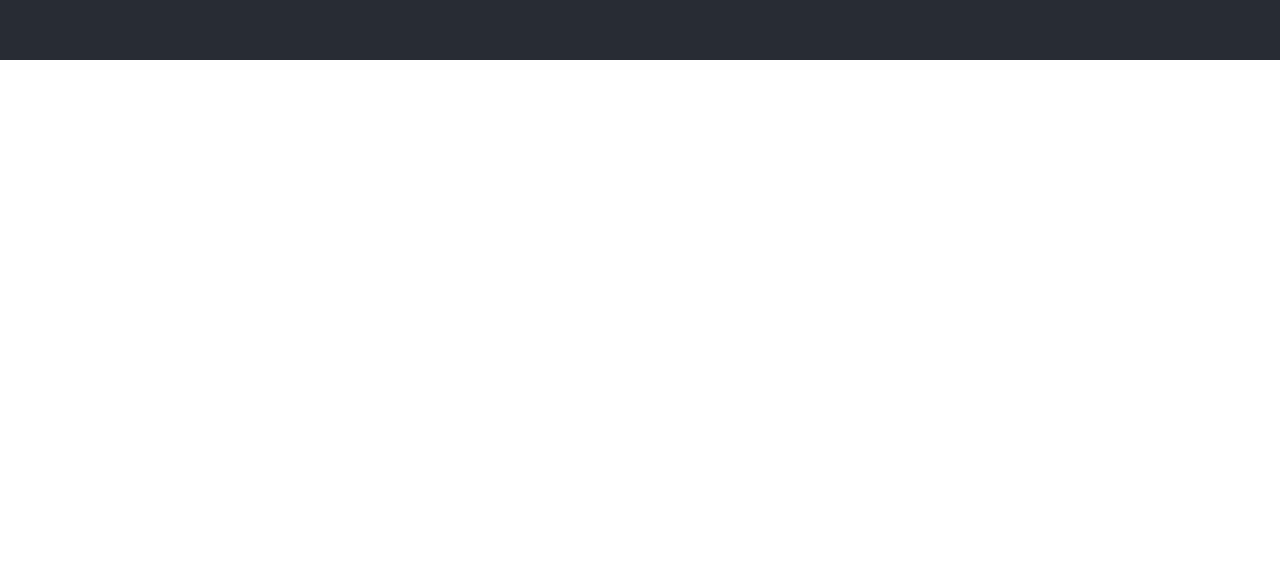
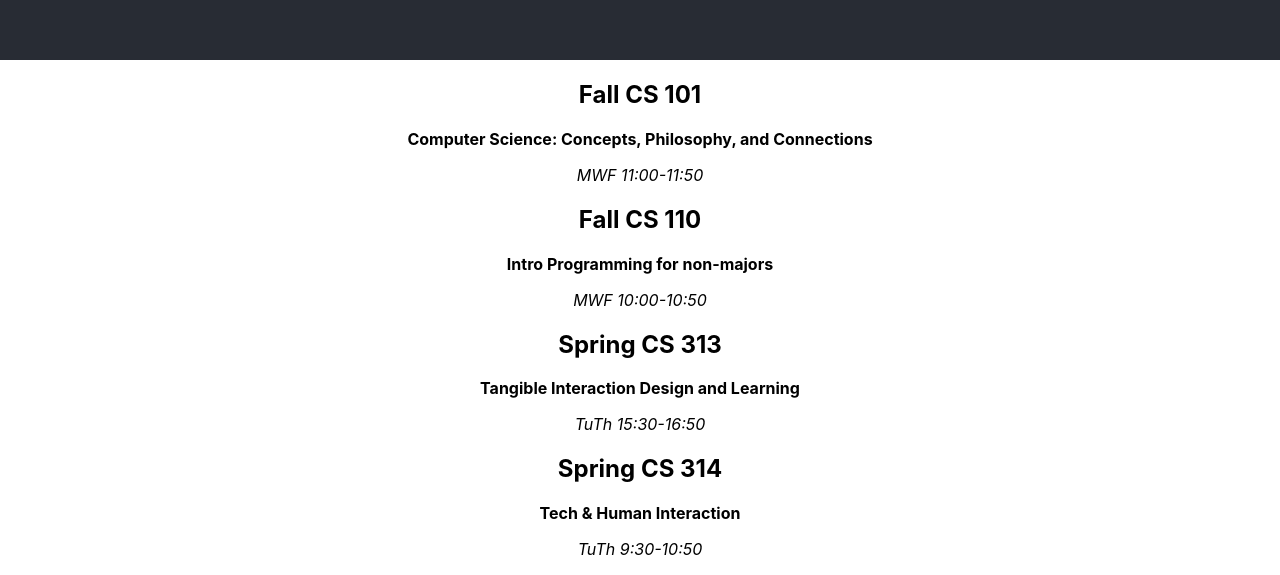
Before and after one commit to ellieliiii/cs392-react-tutorial, a React (Vite) app: page / in a window 1280 px wide. Shown: the part 740-1315 px from the top of the page. Before the commit the page ends 800 px from the top, so only its background shows below. Built offline with nearby package versions, Linux system fonts and the light colour scheme.

Commit message:
show list of courses

```diff
--- a/src/App.jsx
+++ b/src/App.jsx
@@ -1,16 +1,56 @@
 import './App.css';
 
 const schedule = {
-  title: "CS Courses for 2018-2019"
+  "title": "CS Courses for 2018-2019",
+  "courses": {
+    "F101": {
+      "term": "Fall",
+      "number": "101",
+      "meets": "MWF 11:00-11:50",
+      "title": "Computer Science: Concepts, Philosophy, and Connections"
+    },
+    "F110": {
+      "term": "Fall",
+      "number": "110",
+      "meets": "MWF 10:00-10:50",
+      "title": "Intro Programming for non-majors"
+    },
+    "S313": {
+      "term": "Spring",
+      "number": "313",
+      "meets": "TuTh 15:30-16:50",
+      "title": "Tangible Interaction Design and Learning"
+    },
+    "S314": {
+      "term": "Spring",
+      "number": "314",
+      "meets": "TuTh 9:30-10:50",
+      "title": "Tech & Human Interaction"
+    }
+  }
 };
 
+const Course = ({ id, course }) => (
+  <div className="course">
+    <h2>{course.term} CS {course.number}</h2>
+    <p><strong>{course.title}</strong></p>
+    <p><em>{course.meets}</em></p>
+  </div>
+);
+
 const App = () => {
+  const coursesArray = Object.entries(schedule.courses);
+
   return (
     <div className="App">
       <header className="App-header">
-        {/* Display the schedule title */}
         <h1>{schedule.title}</h1>
       </header>
+      <div className="course-list">
+        {coursesArray.map(([id, course]) => (
+          <Course key={id} id={id} course={course} />
+        ))}
+      </div>
     </div>
   );
 };
```
